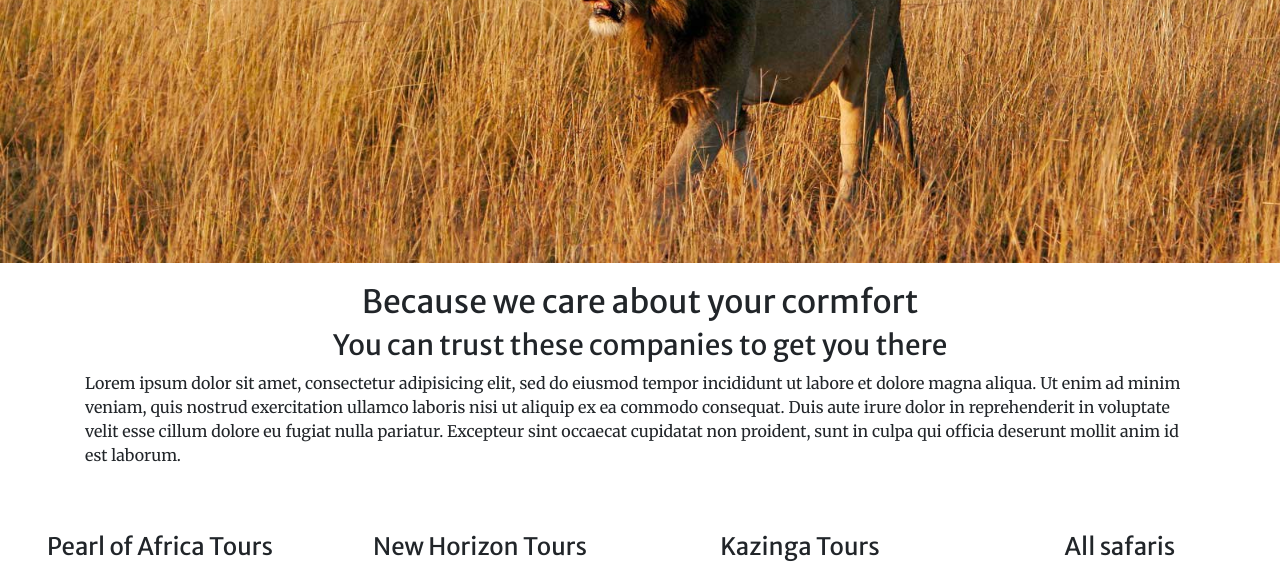
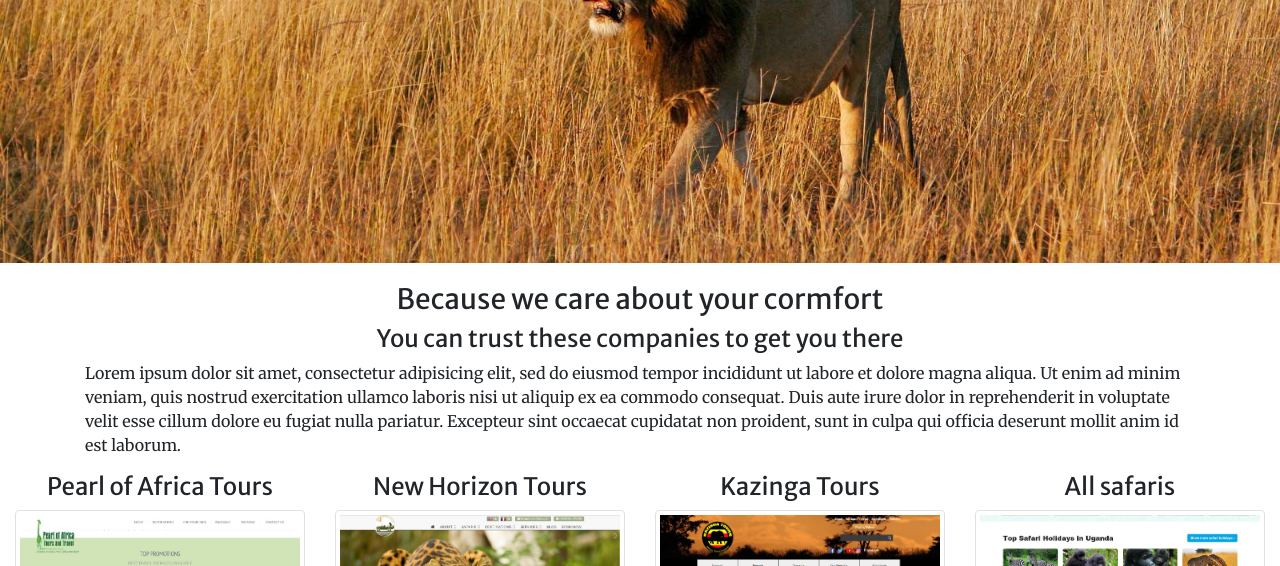
Before and after one commit to kubunga/kubunga, a website with bundled scripts: page travel.html in a window 1280 px wide. Shown: the part 537-1103 px from the top of the page. Built offline with nearby package versions, Linux system fonts and the light colour scheme.

Commit message:
more changes made to the html files

```diff
--- a/travel.html
+++ b/travel.html
@@ -99,11 +99,11 @@
 
   </header>
   		<div class="container text-center" style="padding-top: 20px;">
-  			<h2>Because we care about your cormfort</h2>
+  			<h3>Because we care about your cormfort</h3>
 
   		</div>
   		<div class="container">
-  			<h3 class="text-center">You can trust these companies to get you there</h3>
+  			<h4 class="text-center">You can trust these companies to get you there</h4>
   			<p>Lorem ipsum dolor sit amet, consectetur adipisicing elit, sed do eiusmod
   			tempor incididunt ut labore et dolore magna aliqua. Ut enim ad minim veniam,
   			quis nostrud exercitation ullamco laboris nisi ut aliquip ex ea commodo
@@ -111,7 +111,7 @@
   			cillum dolore eu fugiat nulla pariatur. Excepteur sint occaecat cupidatat non
   			proident, sunt in culpa qui officia deserunt mollit anim id est laborum.</p>
   		</div>
-        <div class="container-fluid" style="padding-top: 50px; padding-bottom: 20px;">
+  <!--       <div class="container-fluid" style="padding-top: 50px; padding-bottom: 20px;">
 
     <div class="row">
       <div class="col-md-3 text-center">
@@ -127,27 +127,31 @@
         <h4>All safaris</h4>
       </div>
     </div>
-  </div>
+  </div> -->
       <div class="container-fluid">
       <div class="row">
         <div class="col-lg-3">
+          <h4 class="text-center">Pearl of Africa Tours</h4>
           <a href="http://www.pearlofafricatours.com/" target="_blank">
             <img class="img-thumbnail animated bounce" src="./img/travel/pearl.jpg" >
           </a>
           <br><br>
         </div>
         <div class="col-lg-3">
+          <h4 class="text-center">New Horizon Tours</h4>
           <a href="https://www.nhorizontours.com/?gclid=CjwKCAjw29vsBRAuEiwA9s-0B45btQhuJTkVxNNP-0AZKUzk5ldX2Fns1ruNlhVGrZyjJibITvahABoCGMMQAvD_BwE" target="_blank">
             <img class="img-thumbnail animated bounce delay-2s" src="./img/travel/horizon.jpg" >
           </a>
           <br><br>
         </div>
          <div class="col-lg-3">
+          <h4 class="text-center">Kazinga Tours</h4>
           <a href="https://www.kazingatours.com/uganda?gclid=CjwKCAjw29vsBRAuEiwA9s-0B88HnG-N0VO3RFk9KDSrMpizIsG6v9dzqZpuSXhjCjEd-F__hWblJBoC1QsQAvD_BwE" target="_blank">
           <img class="img-thumbnail animated bounce delay-3s" src="./img/travel/kazinga.jpg">
         </a>
         </div>
         <div class="col-lg-3">
+          <h4 class="text-center">All safaris</h4>
           <a href="https://www.bookallsafaris.com/all/d/africa-and-the-middle-east/uganda?utm_source=google&utm_medium=cpc&utm_campaignid=908784366&utm_contentid=52208253104&utm_term=%2Btour%20%2Buganda&utm_category=Safari&aid=1346&gclid=CjwKCAjw29vsBRAuEiwA9s-0B3zkwyihBmFZpZWeKQrcnsd9Z5ORCur0l3vDWLL67-xAMPCcQ54t5BoCMf0QAvD_BwE&gclsrc=aw.ds" target="_blank">
           <img class="img-thumbnail animated bounce delay-3s" src="./img/travel/safari.jpg">
         </a>
```
Also changed, not shown: food.html (+6 -2 lines).
